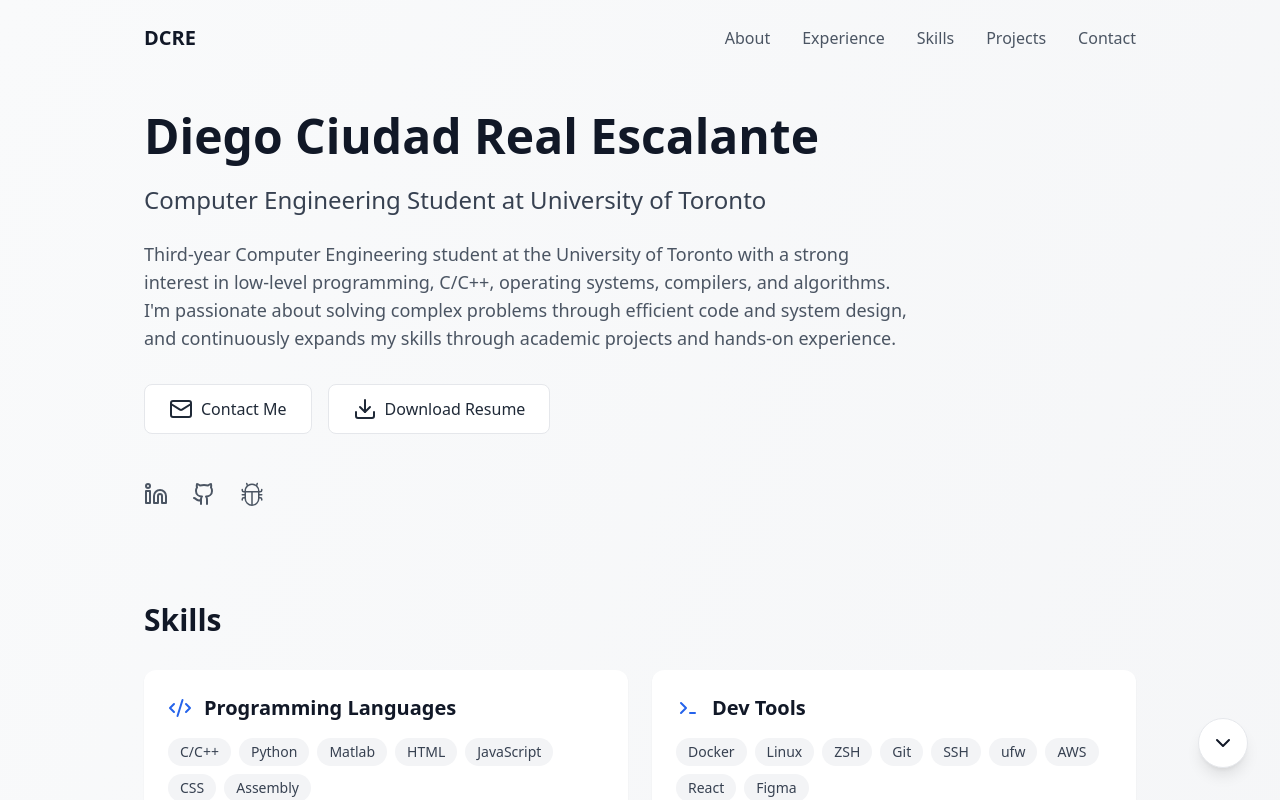
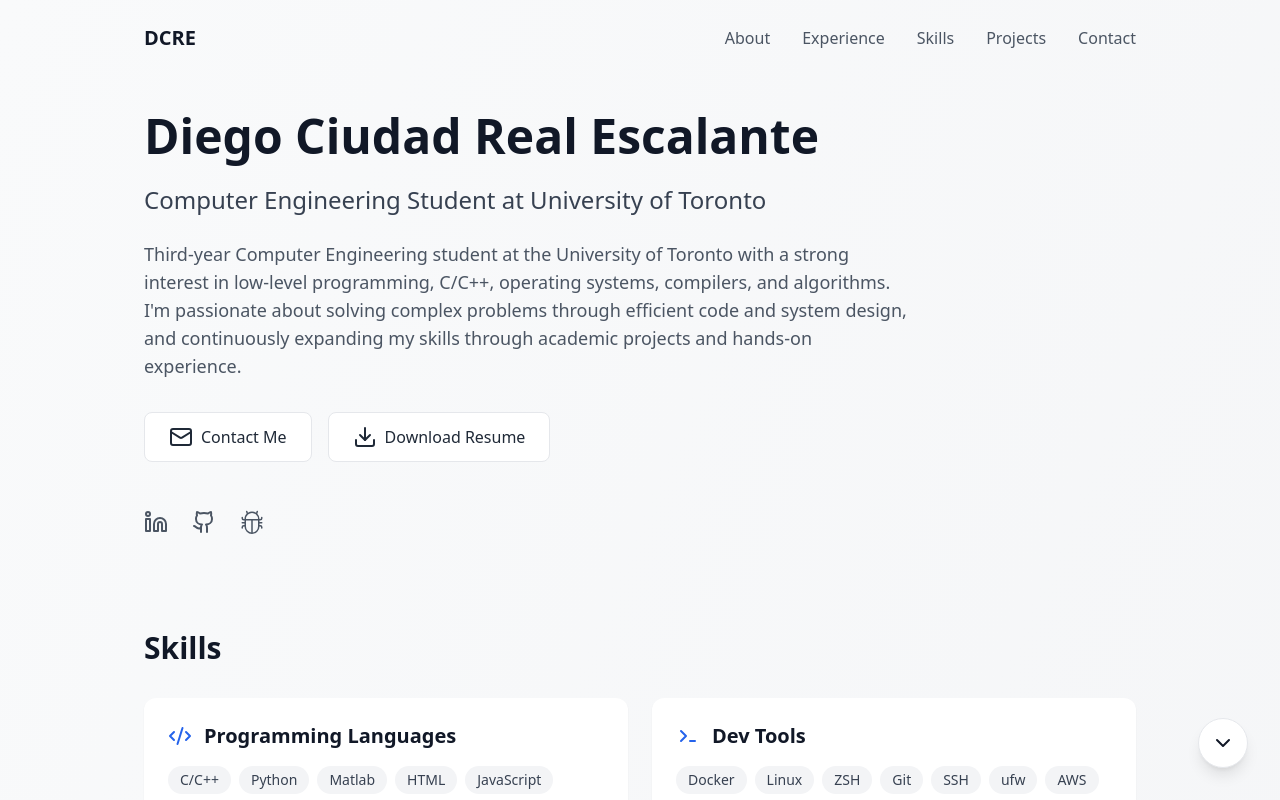
Before and after one commit to DCR194/website-diego, a React (Vite) app: page / in a window 1280 px wide. Shown: the top 800 px of the page. Built offline with nearby package versions, Linux system fonts and the light colour scheme.

Commit message:
changed grammatical error on website

```diff
--- a/src/App.tsx
+++ b/src/App.tsx
@@ -24,7 +24,7 @@ function App() {
               Third-year Computer Engineering student at the University of Toronto with a strong interest in
               low-level programming, C/C++, operating systems, compilers, and algorithms.
               I'm passionate about solving complex problems through efficient code and system design,
-              and continuously expands my skills through academic projects and hands-on experience.
+              and continuously expanding my skills through academic projects and hands-on experience.
             </p>
             <div className="flex gap-4">
               <a href="#contact" className="inline-flex items-center gap-2 bg-white text-gray-800 px-6 py-3 rounded-lg border border-gray-200 hover:bg-gray-50 transition-colors">
```
